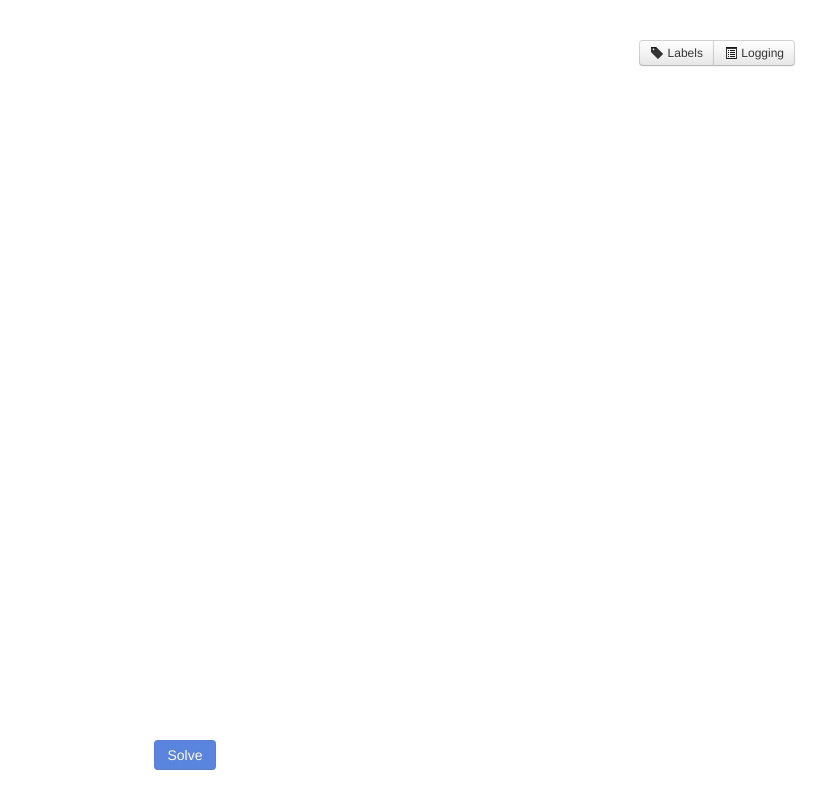
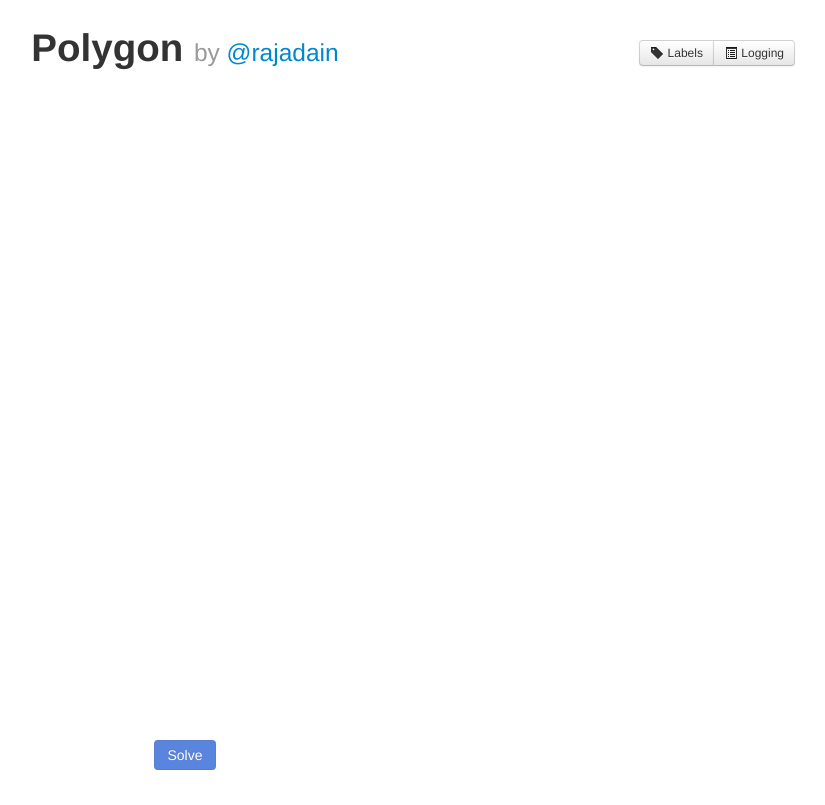
Before and after one commit to rajadain/polygon, a plain HTML site: page index.html in a window 1280 px wide. Shown: the whole page, without its empty margins (455-1280 px from the left). Drawn offline with Linux system fonts and the light colour scheme.

Commit message:
Add header, branding

```diff
--- a/index.html
+++ b/index.html
@@ -1,8 +1,15 @@
 <!DOCTYPE html>
 <html>
 <head>
+<title>Polygon by @rajadain</title>
 <link rel="stylesheet" type="text/css" href="css/bootstrap.min.css" />
 <style type="text/css">
+    #header {
+        width: 100%;
+        text-align: center;
+        position: fixed;
+        top: 18px;
+    }
     #controls {
         width: 100%;
         text-align: center;
@@ -20,6 +27,9 @@
 </head>
 <body>
     <canvas id="myCanvas" resize></canvas>
+    <div id="header">
+        <h1>Polygon <small>by <a href="http://twitter.com/rajadain">@rajadain</a></small></h1>
+    </div>
     <div id="controls">
         <button id="action" class="btn btn-primary" disabled="disabled">Solve</button>
     </div>
```
